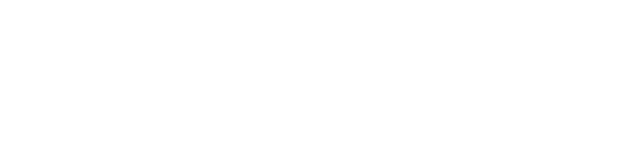
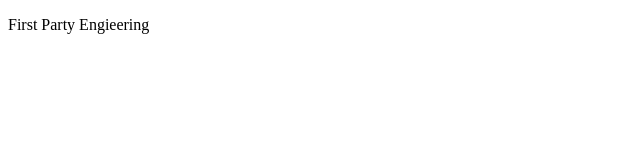
Before and after one commit to Neb2777/test, a plain HTML site: page index.html in a window 1280 px wide. Shown: the whole page, without its empty margins (0-640 px from the left). Drawn offline with Linux system fonts and the light colour scheme.

Commit message:
fouth commit

```diff
--- a/index.html
+++ b/index.html
@@ -6,6 +6,8 @@
         </title>
     </head>
     <body>
-
+<p>
+    First Party Engieering
+</p>
     </body>
 </html>
```
